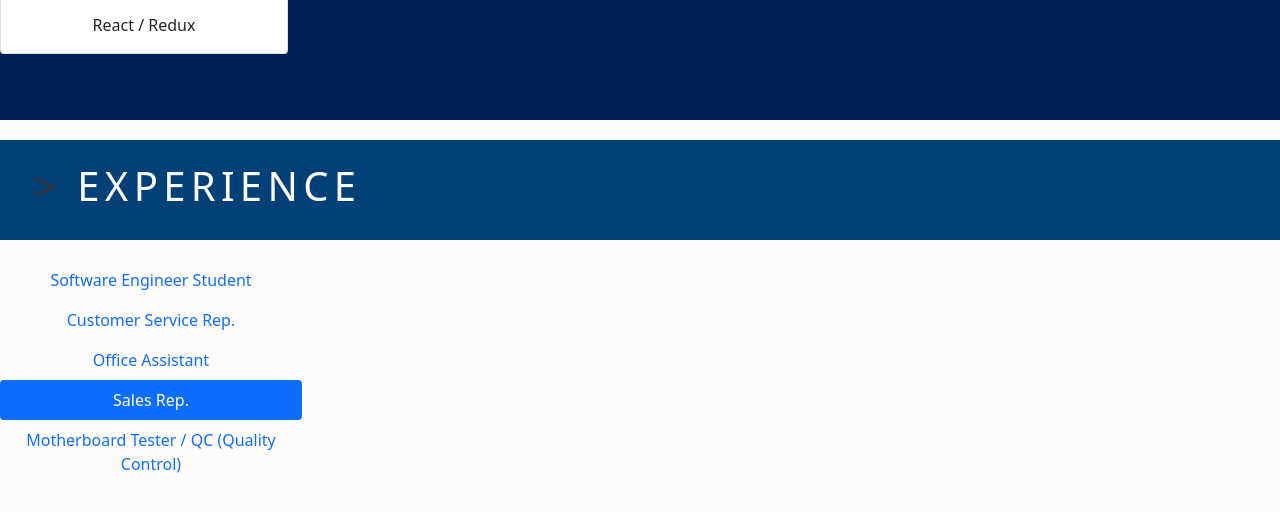
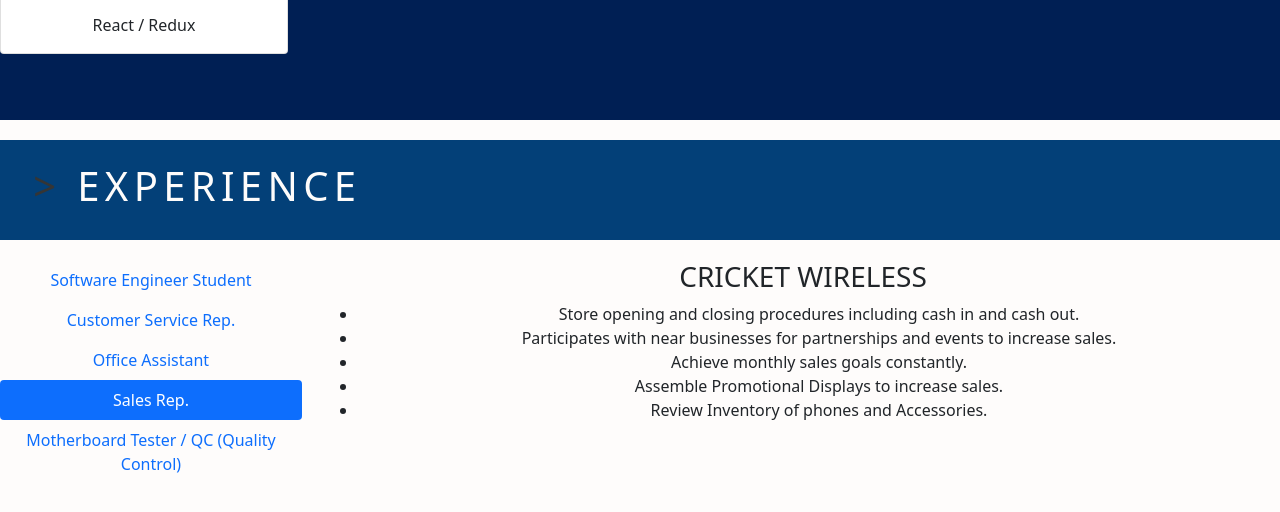
Before and after one commit to LupitaLee/portfolio, a React (Create React App) app: page /contact in a window 1280 px wide. Both pictures are taken after a click on the tab "Sales Rep.". Shown: the part 3136-3648 px from the top of the page. Built offline with nearby package versions, Linux system fonts and the light colour scheme.

Commit message:
import cricket wireless to expereience component

```diff
--- a/src/components/Experience/Experience.jsx
+++ b/src/components/Experience/Experience.jsx
@@ -5,6 +5,7 @@
 import FlatironSchool from '../FlatironSchool'
 import Nisi from '../Nisi'
 import TexasProSigns from '../TexasProSigns'
+import CricketWireless from '../CricketWireless'
 
 
 
@@ -46,6 +47,8 @@
                         <Nav.Link eventKey="fifth">Motherboard Tester / QC (Quality Control)</Nav.Link>
                         </Nav.Item>
 
+
+
                     </Nav>
                     </Col>
                     <Col sm={9}>
@@ -64,6 +67,10 @@
                             <TexasProSigns />
                         </Tab.Pane>
 
+                        <Tab.Pane eventKey="fourth">
+                            <CricketWireless />
+                        </Tab.Pane>
+
 
 
                     </Tab.Content>
```
